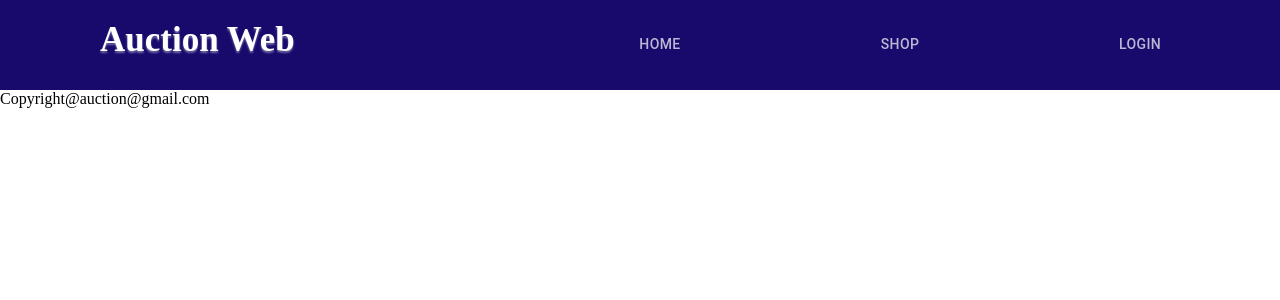
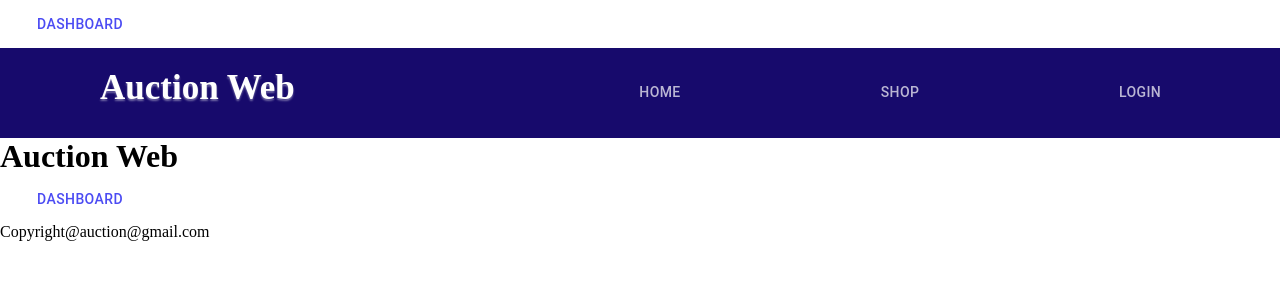
Before and after one commit to dinesmhr/auction-web, a React (Create React App) app in the folder frontend/: page /aweb-admin in a window 1280 px wide. Shown: the top 300 px of the page. Built offline with nearby package versions, Linux system fonts and the light colour scheme; no server answers.

Commit message:
admin navigation added

```diff
--- a/frontend/src/App.js
+++ b/frontend/src/App.js
@@ -1,5 +1,6 @@
 import React, { Component } from 'react';
 import { BrowserRouter, Switch, Route } from 'react-router-dom'
+import AdminDashboard from './components/admin/pages/dashboard'
 import Header from './components/header/Header'
 import Footer from './components/footer/Footer'
 import Home from './components/pages/Home'
@@ -70,6 +71,7 @@ class App extends Component {
         <div id="auction-web">
           <Header userLoggedIn = { this.state.isLoggedin }/>
             <Switch>
+              <Route path="/aweb-admin" component={AdminDashboard}></Route>
               <Route path="/" exact component={Home}></Route>
               <Route path="/shop" component={Shop}></Route>
               <Route path="/login" component={() => <Login updateLoggedState={ this.updateLoggedState.bind(this) } isLoggedIn = {this.state.isLoggedin} />}></Route>
--- /dev/null
+++ b/frontend/src/components/admin/navigation/AdminMainNavigation.js
@@ -0,0 +1,20 @@
+import React, { Component } from 'react';
+import { NavLink } from 'react-router-dom';
+import Tabs from '@material-ui/core/Tabs';
+import Tab from '@material-ui/core/Tab';
+
+class AdminMainNavigation extends Component {
+    render() {
+        return (
+            <nav id="aweb-admin-front-navigation">
+                 <ul className="admin-front-nav-wrap">
+                 	<Tabs>
+                        <NavLink to="/aweb-admin"><li><Tab label="Dashboard"/></li></NavLink>
+                  	</Tabs>
+                 </ul>
+            </nav>
+        );
+    }
+}
+
+export default AdminMainNavigation;
--- /dev/null
+++ b/frontend/src/components/admin/pages/dashboard.js
@@ -0,0 +1,17 @@
+import React, { Component } from 'react';
+import AdminMainNavigation from '../navigation/AdminMainNavigation'
+
+class AdminDashboard extends Component {
+    render() {
+        return (
+            <header>
+                <div className="aweb-admin-top-header">
+                    <h1 className="aweb-admin-site-title">Auction Web</h1>
+                    <AdminMainNavigation userLoggedIn = {this.props.userLoggedIn}/>
+                </div>
+            </header>
+        );
+    }
+}
+
+export default AdminDashboard;
--- a/frontend/src/components/header/Header.js
+++ b/frontend/src/components/header/Header.js
@@ -1,14 +1,15 @@
 import React, { Component } from 'react';
+import AdminNavigation from '../navigation/AdminNavigation'
 import MainNavigation from '../navigation/MainNavigation'
-
 
 class Header extends Component {
     render() {
         return (
             <header>
-            <div className="aweb-header">
-                <h1 className="aweb-site-title">Auction Web</h1>
-                <MainNavigation userLoggedIn = {this.props.userLoggedIn}/>
+                <AdminNavigation />
+                <div className="aweb-header">
+                    <h1 className="aweb-site-title">Auction Web</h1>
+                    <MainNavigation userLoggedIn = {this.props.userLoggedIn}/>
                 </div>
             </header>
         );
--- /dev/null
+++ b/frontend/src/components/navigation/AdminNavigation.js
@@ -0,0 +1,20 @@
+import React, { Component } from 'react';
+import { NavLink } from 'react-router-dom';
+import Tabs from '@material-ui/core/Tabs';
+import Tab from '@material-ui/core/Tab';
+
+class AdminNavigation extends Component {
+    render() {
+        return (
+            <nav id="aweb-admin-front-navigation">
+                 <ul className="admin-front-nav-wrap">
+                 	<Tabs>
+                        <NavLink to="/aweb-admin"><li><Tab label="Dashboard"/></li></NavLink>
+                  	</Tabs>
+                 </ul>
+            </nav>
+        );
+    }
+}
+
+export default AdminNavigation;
```
